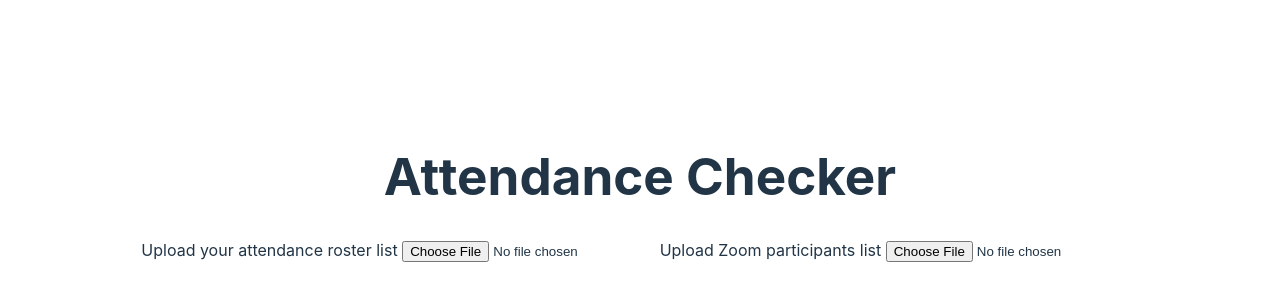
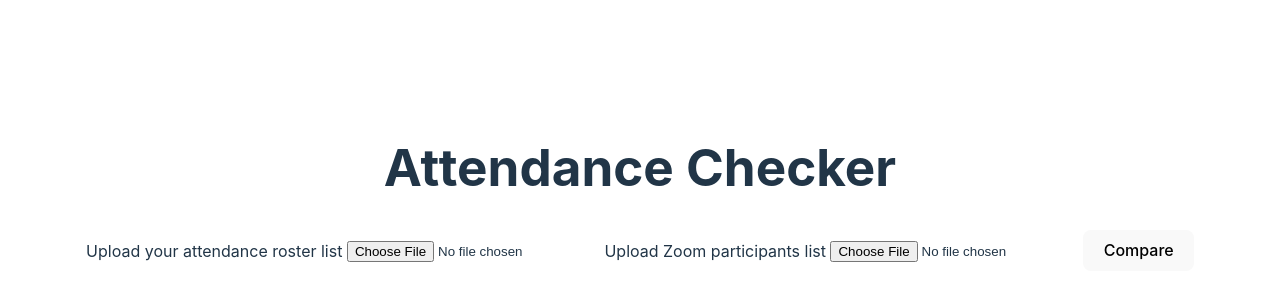
Before and after one commit to jsong73/atp, a React (Vite) app: page /screenshot-detection in a window 1280 px wide. Shown: the part 212-512 px from the top of the page. Built offline with nearby package versions, Linux system fonts and the light colour scheme.

Commit message:
tested  roster list successfully extracted

```diff
--- a/src/pages/ScreenshotDetection.jsx
+++ b/src/pages/ScreenshotDetection.jsx
@@ -1,10 +1,12 @@
-import React, {useState} from "react";
+import React, {useState, useEffect} from "react";
 import { extractNames, detectImage } from "../utils/tesseract";
 
 function ScreenshotDetection() {
 
   const [rosterLastNames, setRosterLastNames] = useState([]);
   const [zoomLastNames, setZoomLastNames] = useState([]);
+  const [result, showResults] = useState('');
+
 
   const rosterImageUpload = async(e) =>{
     const rosterListImage = e.target.files[0]
@@ -18,7 +20,6 @@ function ScreenshotDetection() {
       const lastNames = extractNames(detectedNames)
       console.log(lastNames)
       setRosterLastNames(lastNames);
-
     } catch (error) {
       console.log("error:", error)
     }
@@ -52,6 +53,28 @@ const zoomImageUpload = async(e) => {
 
 }
 
+const compareLists = () =>{
+    // making sure both images are upload before comparing
+    if(rosterLastNames.length === 0 || zoomLastNames.length === 0 ) {
+        alert("Both roster and zoom image must be uploaded before comparing")
+    }
+
+    // last names to lowercase for consistent comparison
+    const lowercaseRosterLastNames = rosterLastNames.map((name) => name.toLowerCase());
+    const lowercaseZoomLastNames = zoomLastNames.map((name) => name.toLowerCase());
+
+    // Find absent students (present in attendance, not in Zoom)
+    const absentLastNames = lowercaseRosterLastNames.filter((lastName) => !lowercaseZoomLastNames.includes(lastName))
+    console.log(absentLastNames)
+    if (absentLastNames.length === 0 ){
+        showResults("All students are present")
+    } else {
+        showResults(`Absent Last Names: ${absentLastNames.join(', ')}`)
+    }
+}
+
+
+
   return (
     <div>
             <h1>Attendance Checker</h1>
@@ -61,6 +84,10 @@ const zoomImageUpload = async(e) => {
             <label> Upload Zoom participants list </label>
             <input type="file" id="zoomImageUpload" onChange={zoomImageUpload} />
 
+            <button onClick={compareLists}>Compare</button>
+
+            <div id="result">{result}</div>
+
     </div>
   )
 }
```
